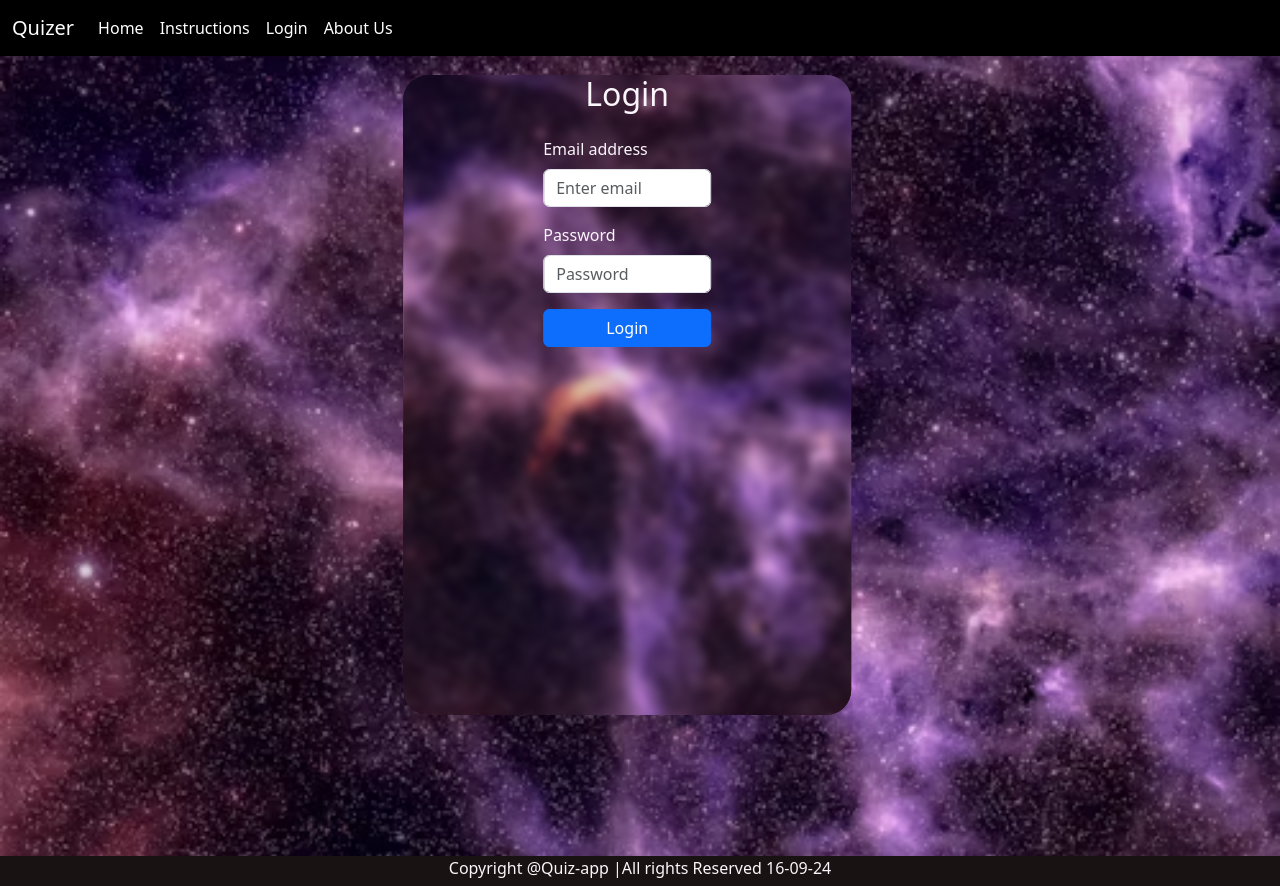
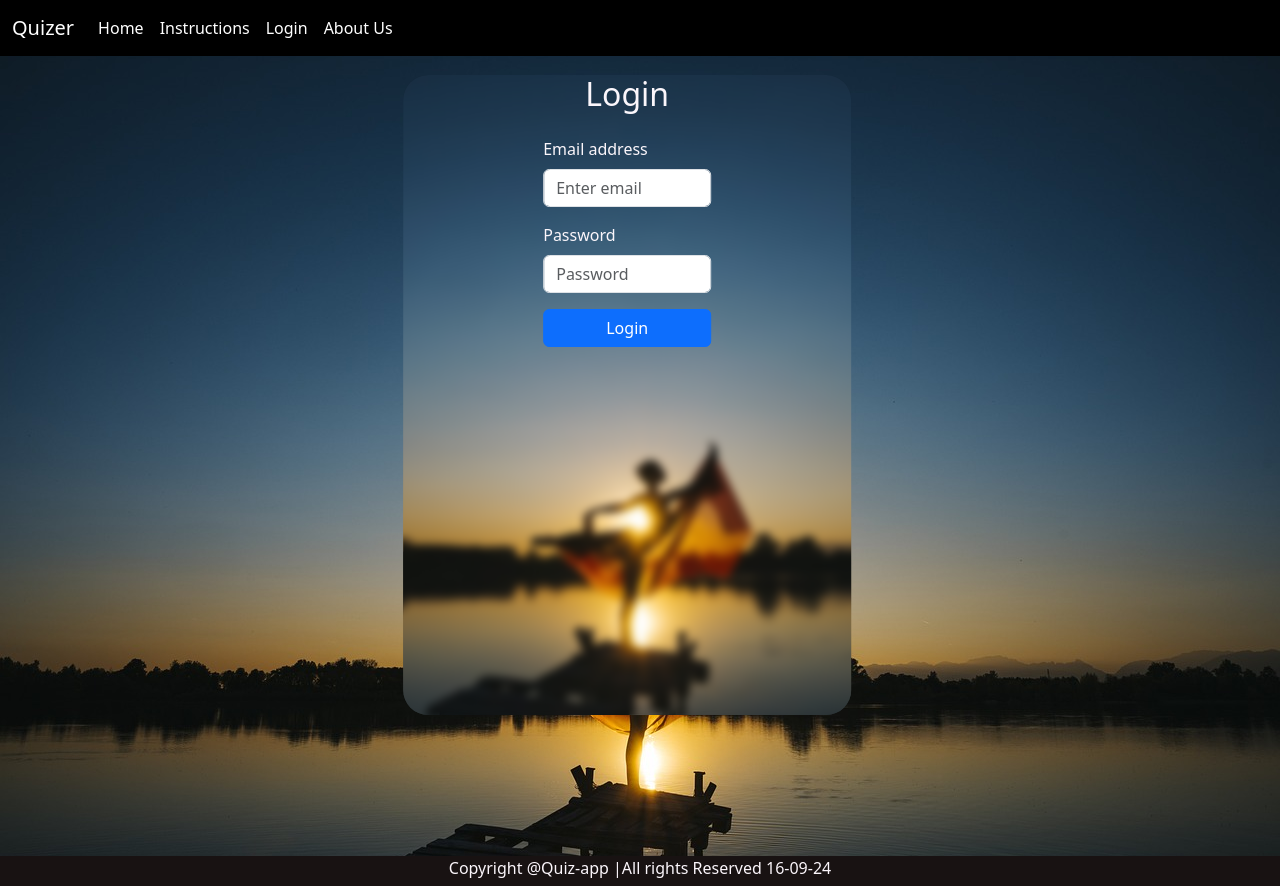
Before and after one commit to Yashrxx/Quizer, a React (Create React App) app: page /login in a window 1280 px wide. Built offline with nearby package versions, Linux system fonts and the light colour scheme.

Commit message:
first commit

```diff
--- a/src/styles/components/_Login.scss
+++ b/src/styles/components/_Login.scss
@@ -7,7 +7,7 @@
     // background-color: rgb(182, 47, 254);
 }
 #login{
-    background-image: url(../../assets/img/home-bg.avif);
+    background-image: url(../../assets/img/dance.jpg);
     background-size: cover;
     background-position: center;
     display: flex;
```
